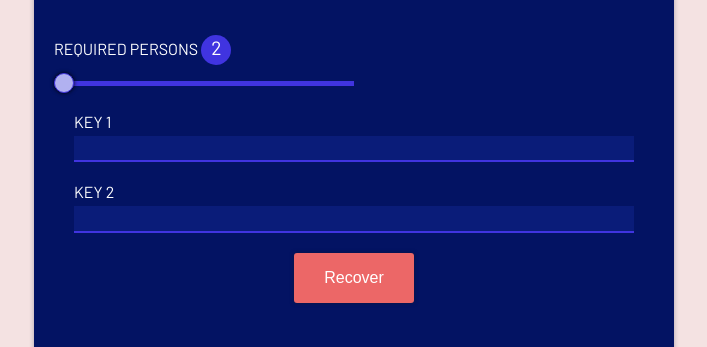
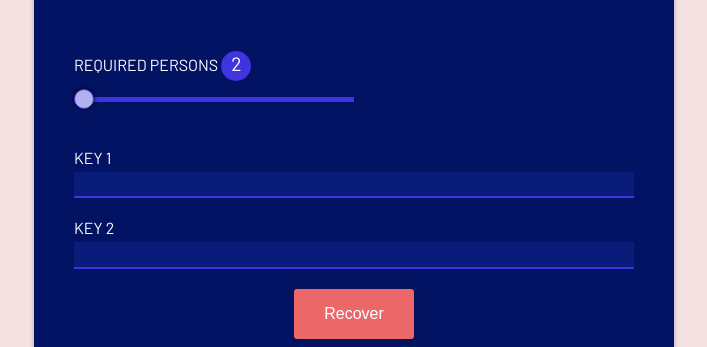
Before and after one commit to alcuadradotech/social-key-recovery, a plain HTML site: page recover.html in a window 1280 px wide. Shown: the part 285-632 px from the top of the page, without its empty margins (286-993 px from the left). Drawn offline with Linux system fonts and the light colour scheme.

Commit message:
Styling improvement

```diff
--- a/recover.html
+++ b/recover.html
@@ -16,9 +16,12 @@
         </header>
         <p id="recoverSecretsDesc"  class="description"></p>
         <br>
-
-        <label for="requiredPersons" id="requiredPersonsLabel"></label>
-        <input type="range" id="requiredPersons" name="requiredPersons" min="2" max="5" value="2" class="slider">
+        <form class="form-inline">
+            <div class="form-row">
+                <label for="requiredPersons" id="requiredPersonsLabel"></label>
+                <input type="range" id="requiredPersons" name="requiredPersons" min="2" max="5" value="2" class="slider">
+            </div>
+        </form>
         <form id="revealForm" name="revealForm" class="form-inline">
 
         </form>
```
